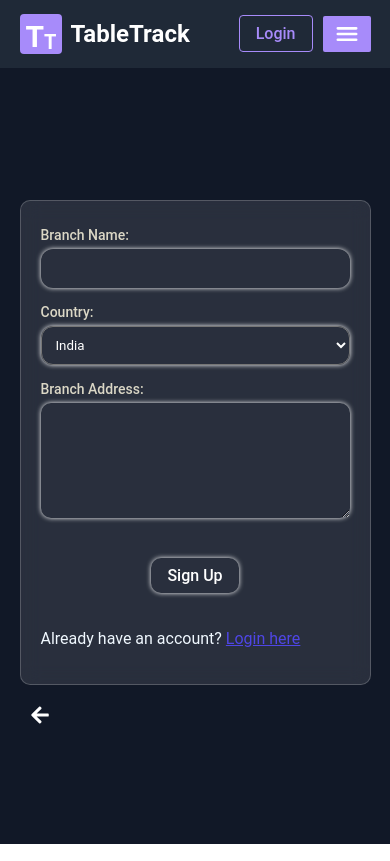
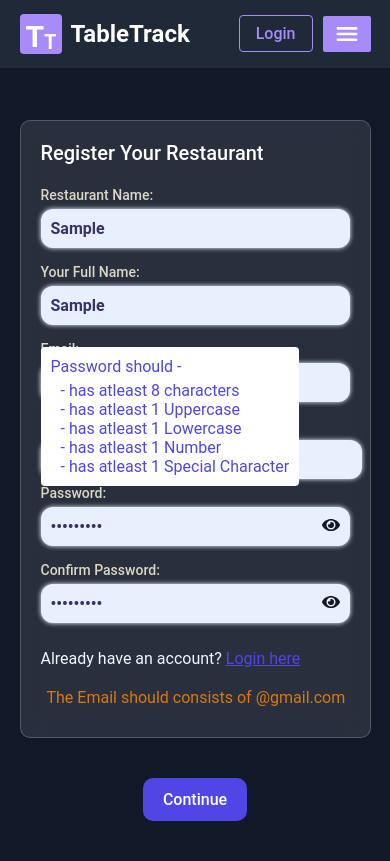
Before and after one commit to mohanreddytm/ptabletrack, a React (Create React App) app: page /restaurantReg in a window 390 px wide. Both pictures are taken after typing "Sample", "Sample", "name@example.com", "5551234", "Sample123", "Sample123" into the empty fields and a click on the button "Continue". Built offline with nearby package versions, Linux system fonts and the light colour scheme.

Commit message:
updated the login with password warning

```diff
--- a/src/components/HomePage/Header/index.js
+++ b/src/components/HomePage/Header/index.js
@@ -11,6 +11,10 @@ const Header = () => {
   const [mobileNav, setMobileNav] = React.useState(false);
 
   const navigate = useNavigate();
+
+  const onClickLoginOne = () => {
+    navigate('/login');
+  }
 
   const onClickAppLogo = () => {
       navigate('/home');
@@ -49,7 +53,7 @@ const Header = () => {
 
       </nav>
       <div className='header-login-cont'>
-        <button className='home-header-login-button'>Login</button>
+        <button onClick={onClickLoginOne} className='home-header-login-button'>Login</button>
         <button className='home-header-menu-button' onClick={() => {setMobileNav(!mobileNav)}}>
           <IoMenu className='home-header-menu-icon' />
         </button>
--- a/src/components/HomePage/RegisterMainRoute/index.css
+++ b/src/components/HomePage/RegisterMainRoute/index.css
@@ -266,11 +266,58 @@ display: none;
 
 }
 
+.mobile-login-text-reg{
+    display: none;
+}
+
+.email-error-one{
+    margin: 4px 0px 10px 6px;
+    color: rgba(255, 136, 0, 0.832);
+}
+
+.password-error-one-upon-it{
+    color: #4f46e5;
+    margin: 0px;
+    margin-left: 10px;
+
+}
+
+.password-error-one-upon-it-remove{
+    margin: 0px;
+    margin-bottom: 5px;
+}
+
+.one-password-one{
+    position: relative;
+}
+
+@keyframes warning {
+  0% { bottom: 35px; }
+  50% { bottom: 65px; }
+  100% { bottom: 60px; }
+}
+.password-error-cont {
+    position: absolute;
+    bottom: 35px;
+    left: 0;
+    background-color: #ffffff;
+    z-index: 10;
+    animation: warning 0.5s linear forwards;
+    border-radius: 4px;
+    padding: 10px;
+}
+
+.password-error-cont:first-child{
+    margin: 20px;
+}
 
 
 @media screen and (max-width: 768px) {
     .reg-form-button-cont{
         display: flex;
+    }
+    .mobile-login-text-reg{
+        display: block;
     }
     .register-form{
         flex-direction: column;
--- a/src/components/HomePage/RegisterMainRoute/index.js
+++ b/src/components/HomePage/RegisterMainRoute/index.js
@@ -24,6 +24,9 @@ const RegisterMainRoute = () => {
     const [togglePassword, setTogglePassword] = useState(false);
     const [toggleConfirmPassword, setToggleConfirmPassword] = useState(false);
     const [isAllInitialDetailsDone, setIsAllInitialDetailsDone] = useState(false);
+    const [isValidEmailAddress, setIsValidEmailAddress] = useState("no");
+
+    const [showPasswordOne, setShowPasswordOne] = useState(false);
 
     const [showIsConfirmPasswordMatch, setShowIsMatch] = useState(false);
 
@@ -57,10 +60,27 @@ const RegisterMainRoute = () => {
         setIsAllInitialDetailsDone(false);
     }
 
+    const onChangeEmailOne = (e) => {
+        if(e.target.value.endsWith('@gmail.com')){
+            setIsValidEmailAddress('yes');
+        }
+        setEmail(e.target.value);
+
+    }
+
+    const onChangePasswordInput =  (e) => {
+        setShowPasswordOne(true)
+        if(e.target.value == ''){
+            setShowPasswordOne(false)
+        }
+        setPassword(e.target.value)
+    }
 
 
     const onClickContinueButton = () => {
         if(restaurantName.trim() != '' && ownerName.trim() != '' && email.trim() != '' && phone.trim() != '' && password.trim() != '' && confirmPassword.trim() != '') {
+            if(email.endsWith("@gmail.com")){
+                setIsValidEmailAddress("yes")
                 if(password === confirmPassword) {
                     setOnContinuePasswordMatch(false)
                     setIsAllInitialDetailsDone(true)
@@ -68,6 +88,10 @@ const RegisterMainRoute = () => {
                     setOnContinuePasswordMatch(true)
                     setTimeout(() => setOnContinuePasswordMatch(false), 1000);
                 }
+            }else{
+                setIsValidEmailAddress("error")
+            }
+
         }else{
             console.log("not fill")
         }
@@ -88,7 +112,7 @@ const RegisterMainRoute = () => {
                     <label htmlFor="ownerName">Your Full Name:</label>
                     <input className={`${ownerName.length > 0 ? "filled" : ""}`} value={ownerName} onChange={(e) => setOwnerName(e.target.value)} type="text" id="ownerName" name="ownerName" required />
                     <label htmlFor="email">Email:</label>
-                    <input className={`${email.length > 0 ? "filled" : ""}`} value={email} onChange={(e) => setEmail(e.target.value)} type="email" id="email" name="email" required />
+                    <input className={`${email.length > 0 ? "filled" : ""}`} value={email} onChange={onChangeEmailOne} type="email" id="email" name="email" required />
                     <label htmlFor="phone">Phone Number:</label>
                     <div className="phone-input-container">
                         <select onChange={(e) => setCountryCode(e.target.value)} value={countryCode} id="countryCode" className="reg-country-code-cont" name="countryCode" required>
@@ -101,12 +125,23 @@ const RegisterMainRoute = () => {
                         <input className={`phone-number ${phone.length > 0 ? "filled" : ""}`} value={phone} onChange={(e) => setPhone(e.target.value)} type="tel" id="phone" name="phone" required />
                     </div>
                     <label htmlFor="password">Password:</label>
-                    <div className="password-input-container">
-                        <input className={`password-input ${password.length > 0 ? "filled" : ""}`} value={password} onChange={(e) => setPassword(e.target.value)} type={togglePassword ? "text" : "password"} id="password" name="password" required />
+                    <div className="password-input-container one-password-one">
+                        <input className={`password-input ${password.length > 0 ? "filled" : ""}`} value={password} onChange={onChangePasswordInput} type={togglePassword ? "text" : "password"} id="password" name="password" required />
                         <span className={`password-toggle-icon ${password.length > 0 ? "password-visi" : ""}`} onClick={() => setTogglePassword(!togglePassword)}>
                             {togglePassword ? <FaEyeSlash /> : <FaEye />}
                         </span>
+                        {showPasswordOne && <div className="password-error-cont">
+                            <p className="password-error-one-upon-it password-error-one-upon-it-remove">Password should - </p>
+                            <p className="password-error-one-upon-it"> - has atleast 8 characters</p>
+                            <p className="password-error-one-upon-it"> - has atleast 1 Uppercase</p>
+                            <p className="password-error-one-upon-it"> - has atleast 1 Lowercase</p>
+                            <p className="password-error-one-upon-it"> - has atleast 1 Number</p>
+                            <p className="password-error-one-upon-it"> - has atleast 1 Special Character</p>
                         </div>
+                        }
+
+                    </div>
+
                     <label htmlFor="confirmPassword">Confirm Password:</label>
                     <div className="password-input-container">
                         <input className={`password-input ${confirmPassword.length > 0 ? "filled" : ""}`} value={confirmPassword} onChange={onChangeConfirmPassword} type={toggleConfirmPassword ? "text" : "password"} id="confirmPassword" name="confirmPassword" required />
@@ -114,6 +149,10 @@ const RegisterMainRoute = () => {
                             {toggleConfirmPassword ? <FaEyeSlash /> : <FaEye />}
                         </span>
                     </div>
+
+                    <p className="login-link mobile-login-text-reg">Already have an account? <a href="/login">Login here</a></p>
+                    {isValidEmailAddress == "error" && <p className="email-error-one">The Email should consists of @gmail.com</p>}
+
                     {showIsConfirmPasswordMatch && <p className={`confirm-pass-error ${onContinuePasswordMatch && "animate-the-pass-one"}`}>should be match ?</p>}
                 </div>
                 {isAllInitialDetailsDone == false ? <div className="reg-form-button-cont">
@@ -133,7 +172,10 @@ const RegisterMainRoute = () => {
                     </select>
                     <label htmlFor="branchAddress">Branch Address:</label>
                     <textarea className={`reg-country-text-area ${branchAddress.length > 0 ? "filled" : ""}`} value={branchAddress} onChange={(e) => setBranchAddress(e.target.value)} rows={5} id="branchAddress" name="branchAddress" required></textarea>
+
+
                     <button type="submit" className="reg-sub-button">Sign Up</button>
+
                                         <p className="login-link">Already have an account? <a href="/login">Login here</a></p>
                 </div>
                 {isAllInitialDetailsDone && <FaArrowLeft onClick={onClickLeftArrowInReg} className="left-arrow-reg" />
--- a/src/components/RestaurentLogin/index.css
+++ b/src/components/RestaurentLogin/index.css
@@ -150,3 +150,9 @@
     color: #A78BFA;
     cursor: pointer;
 }
+
+@media screen and (max-width:769px) {
+    .restaurant-login-container-main{
+        width: 90%;
+    }
+}
--- a/src/components/RestaurentLogin/index.js
+++ b/src/components/RestaurentLogin/index.js
@@ -39,7 +39,7 @@ const RestaurantLogin = () => {
 
                     <button className='restaurant-login-form-button'>Login</button>
                 </div>
-                <p className='restaurant-login-form-footer'>Go to Home</p>
+                <p onClick={() => navigate('/')} className='restaurant-login-form-footer'>Go to Home</p>
             </form>
         </div>
     </div>
```
Lines whose indentation alone changed are shown as unchanged.
